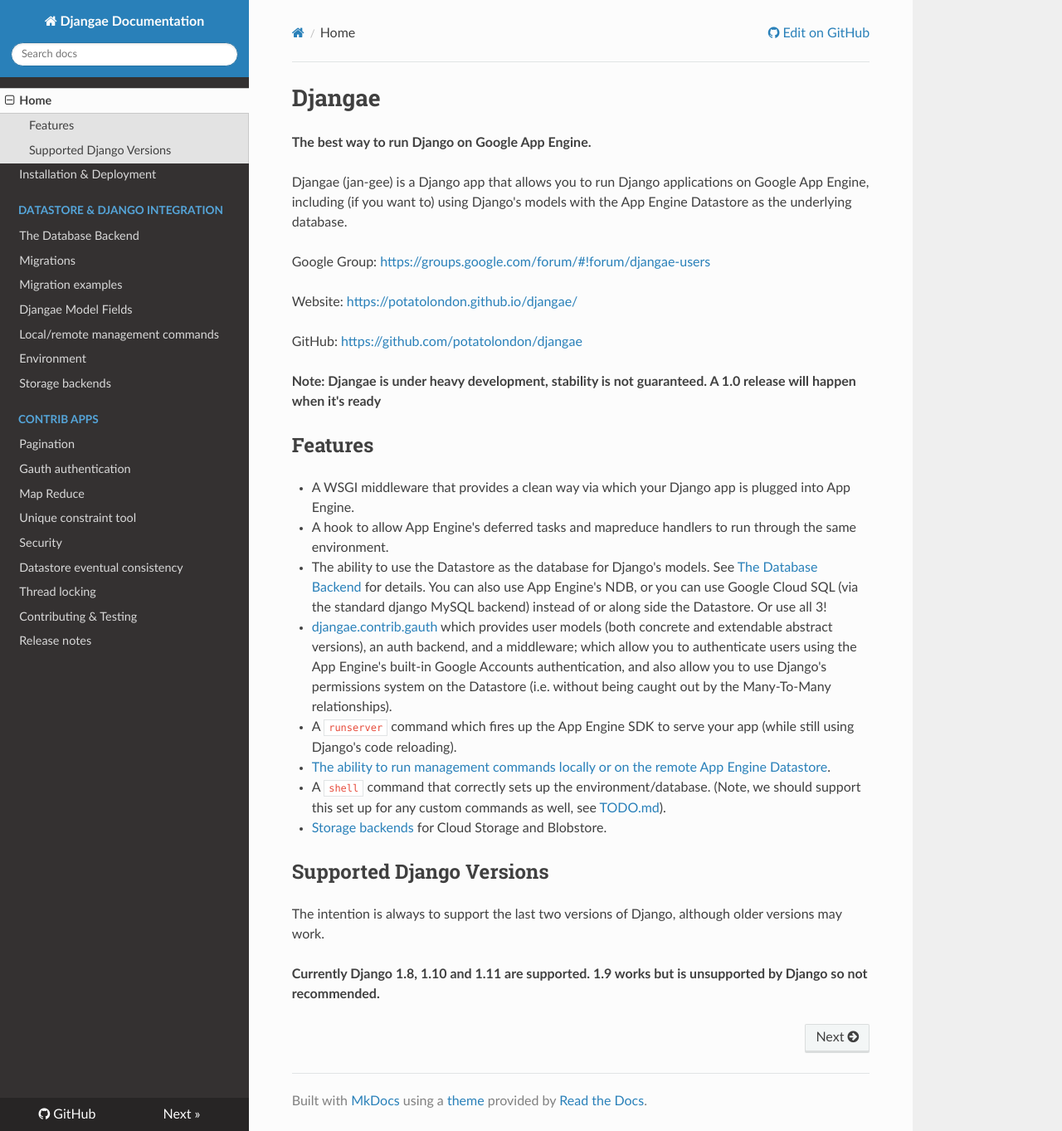
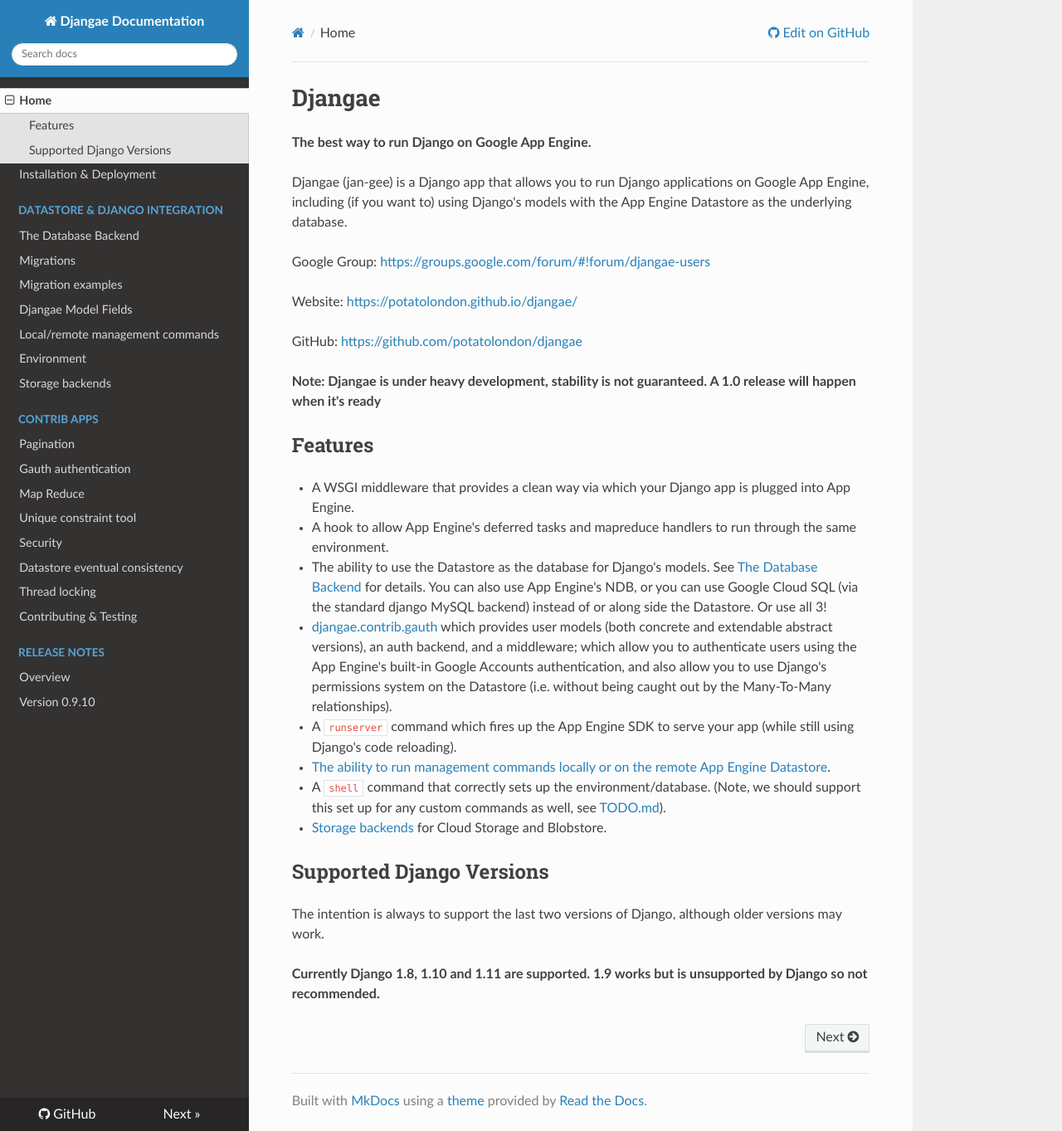
Before and after one commit to wittfabian/djangae, an MkDocs documentation site: the page built from docs/index.md, in a window 1280 px wide and 1363 px high. Shown: the whole window at 83% size. Built offline with MkDocs 1.6.1, drawn with Linux system fonts in a browser that asks for light colours; nearby versions of some CDN libraries; old or Windows-style settings are respelled for this version of MkDocs.

Commit message:
Fix mkdocs.yml to bring back the 0.9.10 release notes page!

```diff
--- a/mkdocs.yml
+++ b/mkdocs.yml
@@ -20,5 +20,7 @@
   - Datastore eventual consistency: consistency.md
   - Thread locking: locking.md
 - Contributing & Testing: contributing.md
-- Release notes: release_notes/index.md
+- Release notes:
+  - Overview: release_notes/index.md
+  - "Version 0.9.10": release_notes/0_9_10.md
 theme: readthedocs
```
